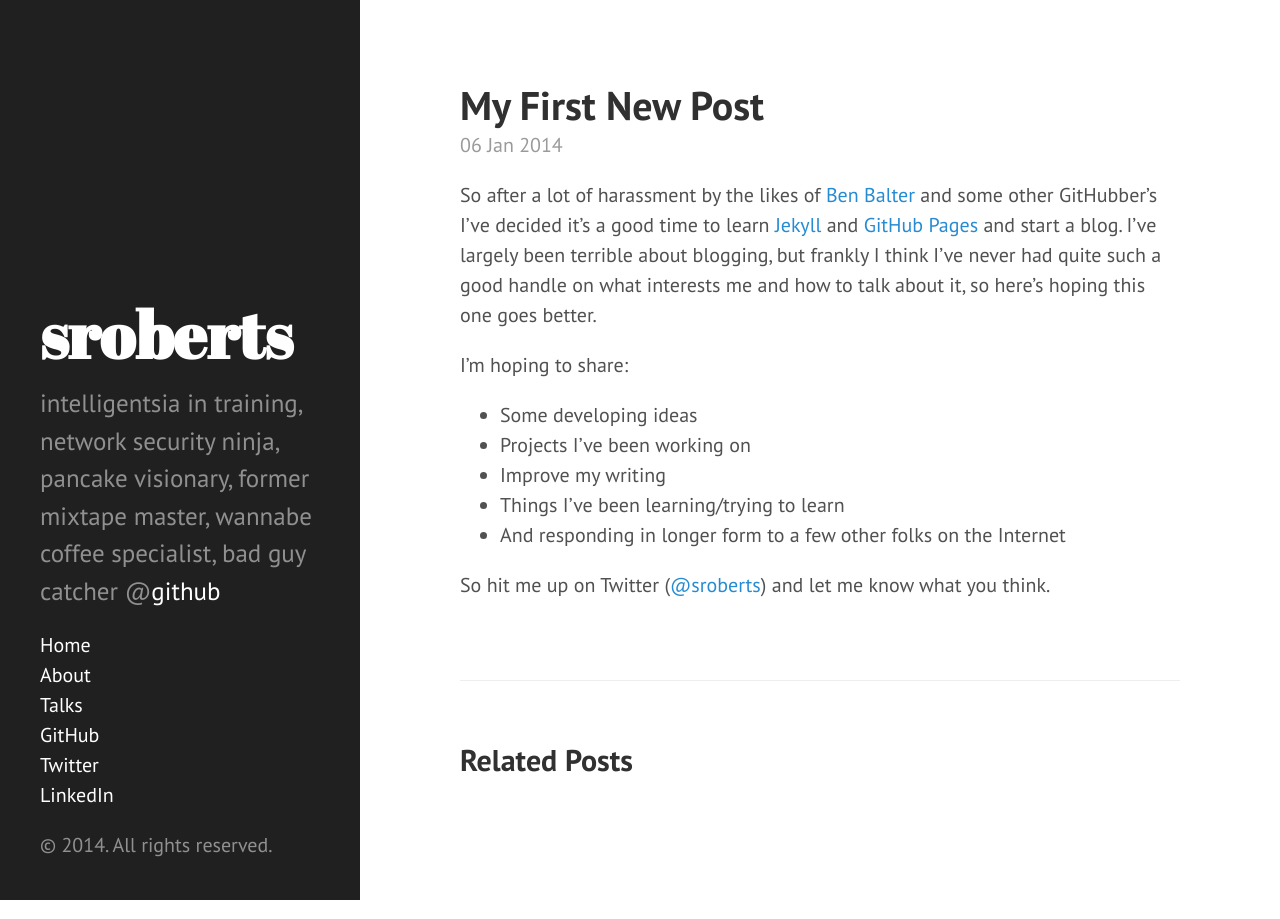
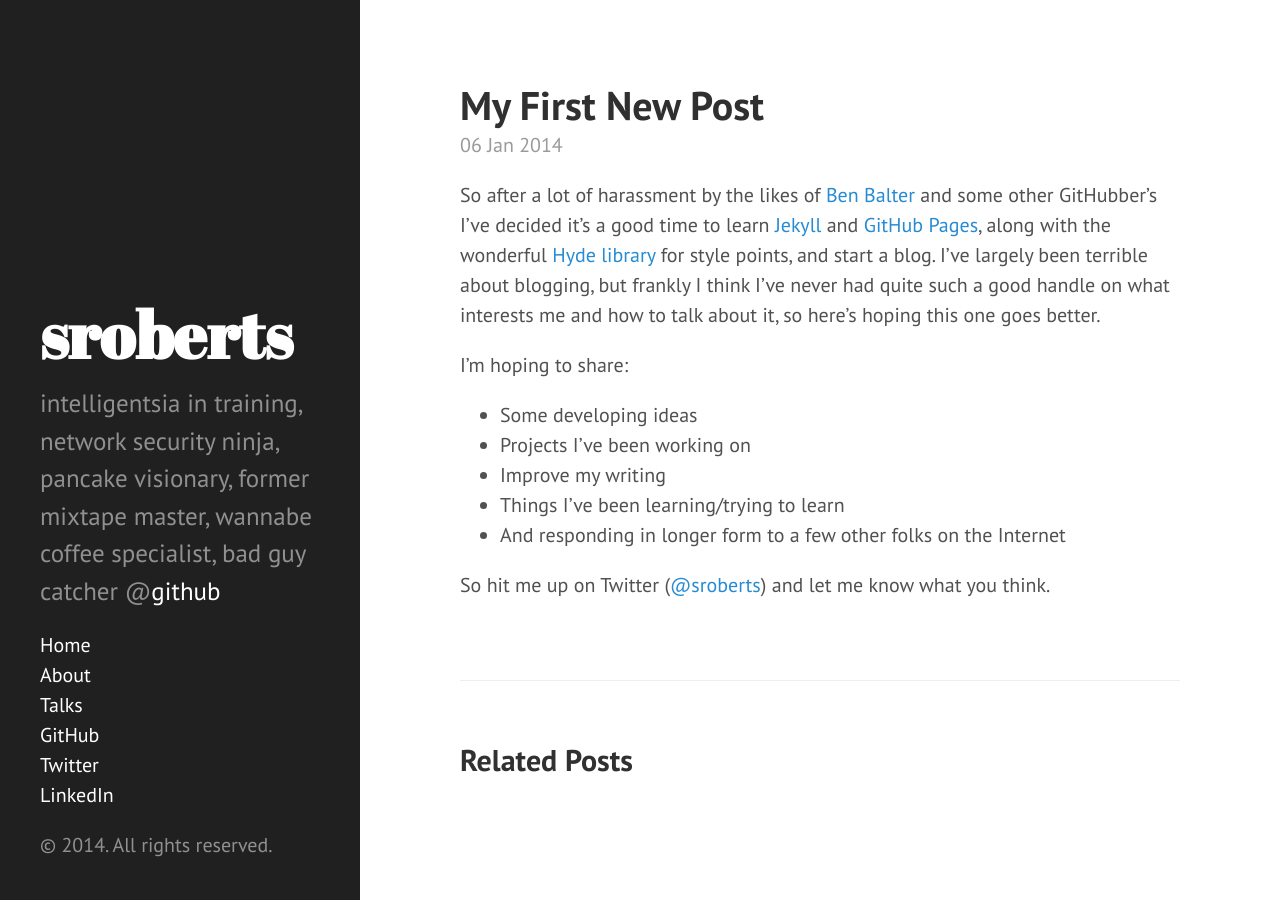
Before and after one commit to sroberts/sroberts.github.io, a Jekyll site: the page built from _posts/2014-01-06-first-post.md, in a window 1280 px wide. Built offline with Jekyll 4.4.1, drawn with Linux system fonts in a browser that asks for light colours; Markdown is read by kramdown in place of the engine named in the settings.

Commit message:
finished my first post

```diff
--- a/_posts/2014-01-06-first-post.md
+++ b/_posts/2014-01-06-first-post.md
@@ -3,7 +3,7 @@
 title: My First New Post
 ---
 
-So after a lot of harassment by the likes of [Ben Balter](http://ben.balter.com) and some other GitHubber's I've decided it's a good time to learn [Jekyll](http://jekyllrb.com) and [GitHub Pages](http://pages.github.com) and start a blog. I've largely been terrible about blogging, but frankly I think I've never had quite such a good handle on what interests me and how to talk about it, so here's hoping this one goes better.
+So after a lot of harassment by the likes of [Ben Balter](http://ben.balter.com) and some other GitHubber's I've decided it's a good time to learn [Jekyll](http://jekyllrb.com) and [GitHub Pages](http://pages.github.com), along with the wonderful [Hyde library](http://andhyde.com) for style points, and start a blog. I've largely been terrible about blogging, but frankly I think I've never had quite such a good handle on what interests me and how to talk about it, so here's hoping this one goes better.
 
 I'm hoping to share:
 
```
